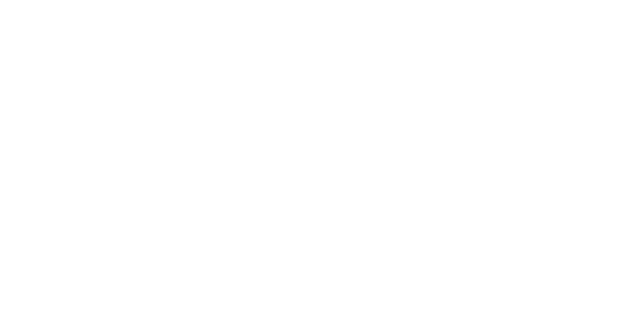
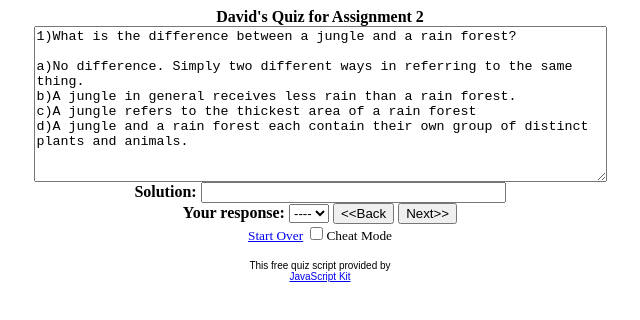
Before and after one commit to czechtech/EME6208-Assignment2, a plain HTML site: page quiz/index.html in a window 1280 px wide. Shown: the whole page, without its empty margins (320-960 px from the left). Drawn offline with Linux system fonts and the light colour scheme.

Commit message:
Update index.html

```diff
--- a/quiz/index.html
+++ b/quiz/index.html
@@ -3,5 +3,80 @@
   </head>
 
   <body>
+    <div align="left">
+
+    <table border="0" cellspacing="0" cellpadding="0" width="100%">
+      <tr>
+        <td width="50%"><form method="POST" name="instantquiz">
+          <table border="0" width="100%" cellspacing="0" cellpadding="0">
+            <caption><strong>David's Quiz for Assignment 2</strong></caption>
+            <tr>
+              <td width="100%"><div align="center"><center><p><textarea rows="10" name="thequestion"
+              cols="69" wrap="virtual"></textarea></td>
+            </tr>
+            <tr align="center">
+              <td width="50%"><div align="center"><center><p><strong>Solution: </strong><input
+              type="text" name="thesolution" size="35"></td>
+            </tr>
+            <tr align="center">
+              <td width="100%"><div align="center"><center><p><strong>Your response:</strong> <select
+              name="theresponse" size="1" onChange="responses()">
+                <option value="-----">----</option>
+                <option value="a">a</option>
+                <option value="b">b</option>
+                <option value="c">c</option>
+                <option value="d">d</option>
+              </select> <input type="button" value="&lt;&lt;Back" name="B1"
+              onClick="if (whichone&gt;1){whichone--;generatequestions()}"> <input type="button"
+              value="Next&gt;&gt;" name="B2"
+              onClick="if (whichone&lt;=total){whichone++;generatequestions()}"><br>
+              <small><a href="#" onClick="whichone=1;generatequestions();return false">Start Over</a> </small><input
+              type="checkbox" name="cmode" value="ON"><small>Cheat Mode</small><p align="center"><font face="arial" size="-2">This free quiz script provided by</font><br> <font face="arial, helvetica" size="-2"><a href="http://javascriptkit.com">JavaScript Kit</a></font></p></td>
+            </tr>
+          </table>
+        </form>
+        </td>
+      </tr>
+    </table>
+
+    </div>
+
+    <script src="popsolution.js">
+
+    /*
+    Instant-grading multiple choice quiz-
+    By JavaScript Kit (www.javascriptkit.com)
+    Over 200+ free scripts here!
+    */
+
+    </script>
+    <script language="JavaScript1.1">
+    var whichone=1
+    var tempmn=document.instantquiz.thequestion
+    function generatequestions(){
+    document.instantquiz.theresponse.selectedIndex=0
+    if (!document.instantquiz.cmode.checked||whichone>=total+1||whichone<=0)
+    document.instantquiz.thesolution.value=''
+    if (whichone>=total+1)
+    tempmn.value="End of quiz"
+    else{
+    tempmn.value=whichone+")"+question[whichone]+"\n\n"+"a)"+eval('choice'+whichone+'[1]')+"\n"+"b)"+eval('choice'+whichone+'[2]')+"\n"+"c)"+eval('choice'+whichone+'[3]')+"\n"+"d)"+eval('choice'+whichone+'[4]')
+    if (document.instantquiz.cmode.checked)
+    document.instantquiz.thesolution.value=solution[whichone]
+    }
+    }
+
+    function responses(){
+    var temp2=document.instantquiz.theresponse
+    var temp3=temp2.options[temp2.selectedIndex].text
+    if (temp3!=solution[whichone]&&temp2.selectedIndex!=0)
+    document.instantquiz.thesolution.value="Sorry, the correct answer is "+solution[whichone]
+    else if(temp2.selectedIndex!=0)
+    document.instantquiz.thesolution.value=compliments[Math.round(Math.random()*compliments.length-1)]
+    }
+
+    generatequestions()
+    </script>
+
   </body>
 </html>
```
